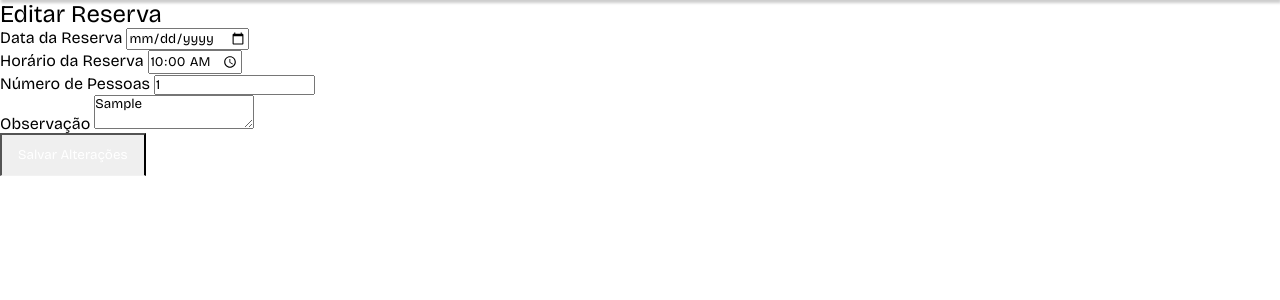
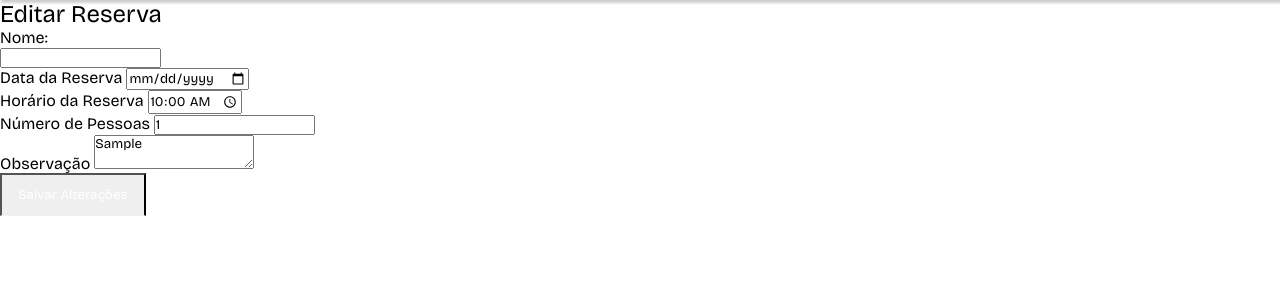
Before and after one commit to MatheusVelame/projetos2g3, a Django app: page /editar_reserva/1/ in a window 1280 px wide. Shown: the part 74-374 px from the top of the page. Run offline with Django 5.2, Linux system fonts and the light colour scheme; a user stored in the database is signed in; tables that the repository leaves empty hold one stand-in row (values such as "Sample post").

Commit message:
nome de cliente nas reservas

```diff
--- a/projeto/apps/models.py
+++ b/projeto/apps/models.py
@@ -94,6 +94,7 @@ class Historico(models.Model):
 class ReservaCafe(models.Model):
     cafe = models.ForeignKey(Cafe, on_delete=models.PROTECT)
     cliente = models.ForeignKey(UserCliente, on_delete=models.PROTECT)
+    nome_cliente = models.CharField(max_length=100, blank=True, null=True)
     data_reserva = models.DateField()
     horario_reserva = models.TimeField()
     numero_de_pessoas = models.PositiveIntegerField(default=1)
--- a/projeto/apps/templates/editar_reserva.html
+++ b/projeto/apps/templates/editar_reserva.html
@@ -5,6 +5,10 @@
         <h1>Editar Reserva</h1>
         <form method="post" action="{% url 'editar_reserva' reserva.id %}">
             {% csrf_token %}
+            <div class="box-reserva">
+                <label for="nome">Nome:</label><br>
+                <input type="text" id="nome" name="nome" required><br>
+            </div>
             <div class="mb-3">
                 <label for="data_reserva" class="form-label">Data da Reserva</label>
                 <input type="date" class="form-control" id="data_reserva" name="data_reserva" value="{{ reserva.data_reserva }}">
--- a/projeto/apps/templates/minhas_reservas.html
+++ b/projeto/apps/templates/minhas_reservas.html
@@ -14,6 +14,7 @@
                         <div class="card-body">
                             <h5 class="card-title">Café: {{ reserva.cafe.nome_cafeteria }}</h5>
                             <p class="card-text">
+                                Nome: {{ reserva.nome_cliente}}<br>
                                 Data: {{ reserva.data_reserva }}<br>
                                 Horário: {{ reserva.horario_reserva }}<br>
                                 Número de Pessoas: {{ reserva.numero_de_pessoas }}<br>
--- a/projeto/apps/views.py
+++ b/projeto/apps/views.py
@@ -216,6 +216,7 @@ def editar_reserva(request, reserva_id):
     cafe = reserva.cafe
 
     if request.method == 'POST':
+        nome_cliente = request.POST.get('nome')
         data_reserva = request.POST.get('data_reserva')
         horario_reserva = request.POST.get('horario_reserva')
         numero_de_pessoas = int(request.POST.get('numero_de_pessoas', 1))
```
Also changed, not shown: projeto/apps/migrations/0038_reservacafe_nome_cliente.py (added).
